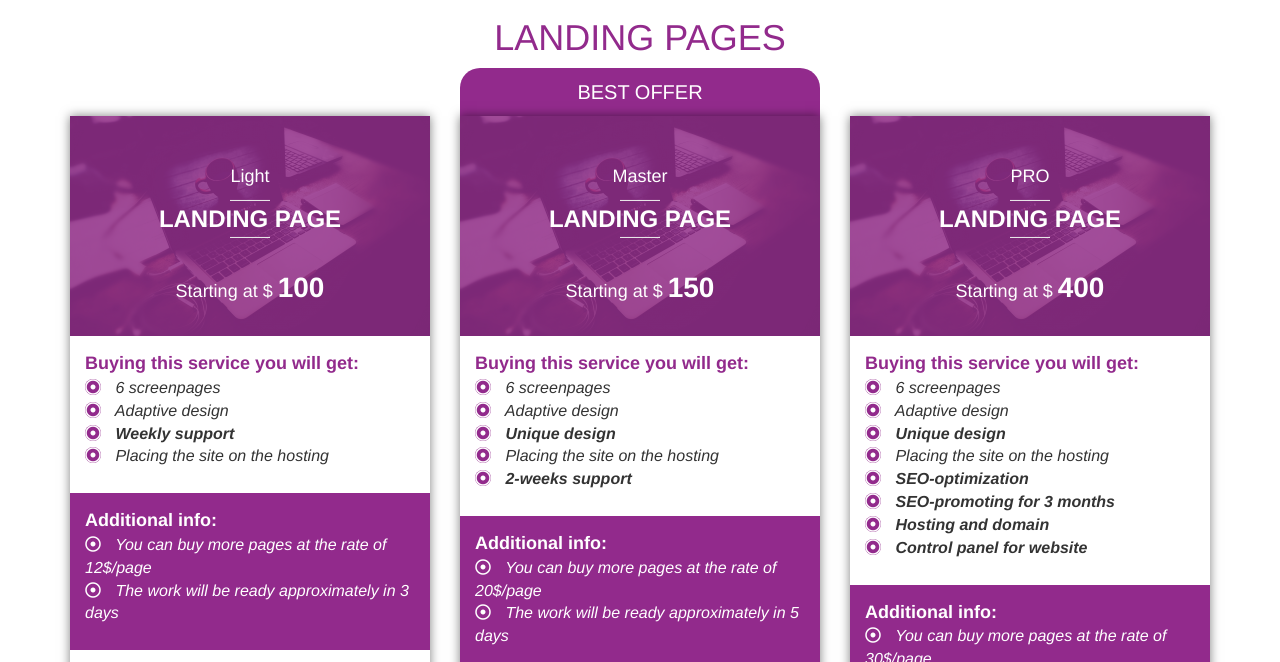
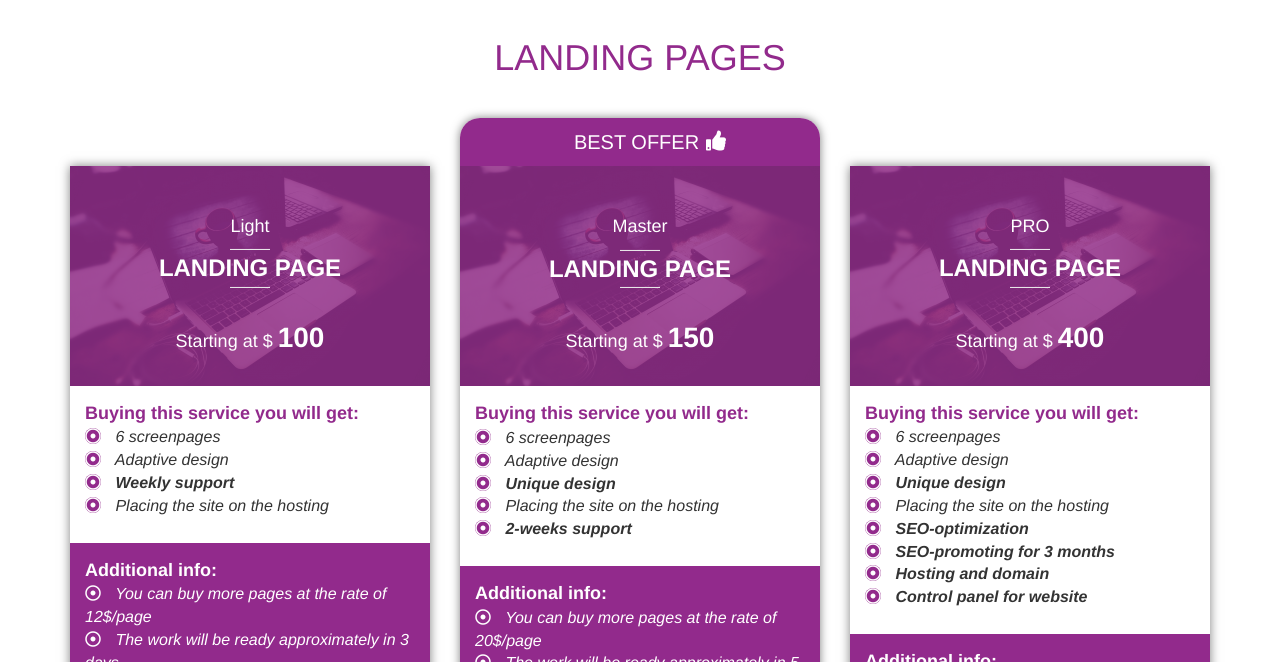
Before and after one commit to Vlad-Yurchenko-old/larenium_first, a plain HTML site: page index2.html in a window 1280 px wide. Shown: the part 802-1464 px from the top of the page. Drawn offline with nearby package versions, Linux system fonts and the light colour scheme.

Commit message:
add best offer header

```diff
--- a/css/index.css
+++ b/css/index.css
@@ -573,11 +573,25 @@ INDEX2
     margin-right: 5px;
 }
 
+.offer {
+    margin-top: 48px;
+}
+
 .best-offer {
+    min-height: 848px;
+    border-radius: 20px 20px 0px 0px;
+}
+
+.best-offer-title {
     font-size: 20px;
     text-align: center;
     padding: 10px;
-    border-radius: 20px 20px 0px 0px;
     background-color: #922a8c;
     color: white;
+    border-radius: 20px 20px 0px 0px;
 }
+
+.title-margin {
+    margin-top: 40px;
+    margin-bottom: 40px;
+}
--- a/index2.html
+++ b/index2.html
@@ -111,22 +111,11 @@
 
 
         <div class="container">
-            <h1 class="title text-center">LANDING PAGES</h1>
+            <h1 class="title text-center title-margin">LANDING PAGES</h1>
 
             <div class="row">
                 <div class="col-sm-6 col-md-4 col-lg-4">
-                </div>
-
-                <div class="col-sm-6 col-md-4 col-lg-4">
-                    <div class="best-offer">
-                        BEST OFFER
-                    </div>
-                </div>
-            </div>
-
-            <div class="row">
-                <div class="col-sm-6 col-md-4 col-lg-4">
-                    <div class="card">
+                    <div class="card offer">
                         <div class="card-image">
                             <div class="purple-cover">
                                 <div class="card-image_inner">
@@ -208,7 +197,12 @@
                 </div>
 
                 <div class="col-sm-6 col-md-4 col-lg-4">
-                    <div class="card">
+                    <div class="card best-offer">
+
+                        <div class="best-offer-title">
+                            BEST OFFER <div style="display: inline; padding-left: 7px; position: relative;"><i style="position: absolute; top: 1%" class="fas fa-thumbs-up"></i></div>
+                        </div>
+
                         <div class="card-image">
                             <div class="purple-cover">
                                 <div class="card-image_inner">
@@ -290,7 +284,7 @@
                 </div>
 
                 <div class="col-sm-6 col-md-4 col-lg-4">
-                    <div class="card">
+                    <div class="card offer">
                         <div class="card-image">
                             <div class="purple-cover">
                                 <div class="card-image_inner">
```
